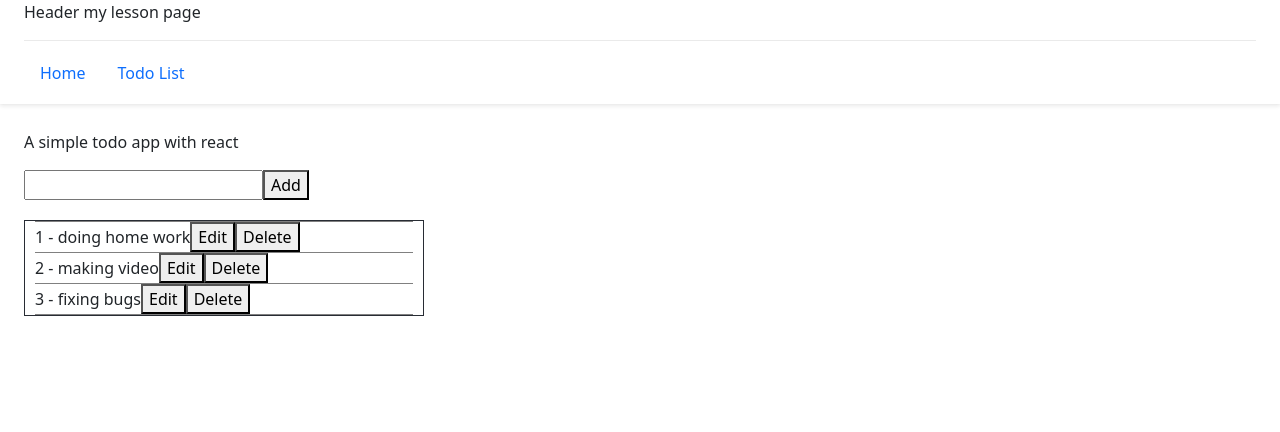
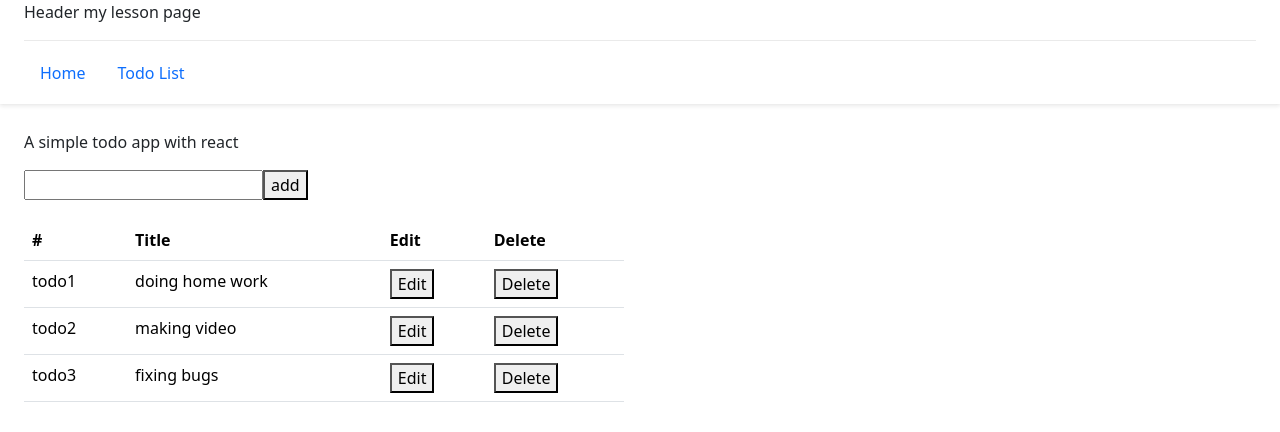
Before and after one commit to byline2009/react-tut-office, a React (Create React App) app: page /todos in a window 1280 px wide. Shown: the top 432 px of the page. Built offline with nearby package versions, Linux system fonts and the light colour scheme.

Commit message:
update layout

```diff
--- a/src/pages/Todos.jsx
+++ b/src/pages/Todos.jsx
@@ -1,4 +1,5 @@
 import React, { useState } from "react";
+import { Table } from "react-bootstrap";
 
 const Todo = () => {
   const [todos, setListTodo] = useState([
@@ -7,10 +8,29 @@ const Todo = () => {
     { id: "todo3", title: "fixing bugs" },
   ]);
   const [title, setTitle] = useState("");
+  const [titleAddButton, setTitleAddButton] = useState("add");
+  const [index, setIndex] = useState();
+  const [isEdit, setIsEdit] = useState(false);
 
   const handleAddTodo = (todo) => {
     setListTodo([...todos, todo]);
+    setTitle("");
   };
+
+  const handleEditTodo = () => {
+    const todosCopy = Object.assign(todos);
+    todosCopy[index].title = title;
+    setListTodo(todosCopy);
+    setTitle("");
+    setIsEdit(false);
+  };
+
+  const handleDeleteTodo = (indexDelete) => {
+    console.log("check", indexDelete);
+    const todosCopy = Object.assign(todos);
+    setListTodo(todosCopy.filter((item, i) => i !== indexDelete));
+  };
+
   return (
     <div className="todos">
       <p>A simple todo app with react</p>
@@ -26,26 +46,65 @@ const Todo = () => {
           <button
             type="button"
             onClick={() => {
-              const todo = { id: Math.random().toString, title: title };
-              handleAddTodo(todo);
+              if (isEdit === true) {
+                handleEditTodo();
+              } else {
+                const todo = {
+                  id: "id" + new Date().getTime(),
+                  title: title,
+                };
+                handleAddTodo(todo);
+              }
             }}
           >
-            Add
+            {titleAddButton}
           </button>
         </div>
         <div className="list-todo-content">
-          {todos.map((item, index) => {
-            return (
-              <div className="todo-child" key={index}>
-                <span>
-                  {" "}
-                  {index + 1} - {item.title}
-                </span>
-                <button>Edit</button>
-                <button>Delete</button>
-              </div>
-            );
-          })}
+          <Table>
+            <thead>
+              <tr>
+                <th>#</th>
+                <th>Title</th>
+                <th>Edit</th>
+                <th>Delete</th>
+              </tr>
+            </thead>
+            <tbody>
+              {todos.map((item, index) => {
+                return (
+                  <tr key={index}>
+                    <td>{item.id}</td>
+                    <td>
+                      <span>{item.title}</span>
+                    </td>
+                    <td>
+                      <button
+                        onClick={() => {
+                          setIndex(index);
+                          const todo = todos[index];
+                          setTitle(todo?.title);
+                          setTitleAddButton("Edit");
+                          setIsEdit(true);
+                        }}
+                      >
+                        Edit
+                      </button>
+                    </td>
+                    <td>
+                      <button
+                        onClick={() => {
+                          handleDeleteTodo(index);
+                        }}
+                      >
+                        Delete
+                      </button>
+                    </td>
+                  </tr>
+                );
+              })}
+            </tbody>
+          </Table>
         </div>
       </div>
     </div>
--- a/src/styles/pages/todos.scss
+++ b/src/styles/pages/todos.scss
@@ -1,15 +1,6 @@
 .todos {
   .list-todo-content {
     margin-top: 20px;
-    width: 400px;
-    border: 1px solid #282c34;
-    .todo-child {
-      border-bottom: 1px solid grey;
-      margin: 0 10px;
-
-      &:first-child {
-        border-top: 1px solid grey;
-      }
-    }
+    width: 600px;
   }
 }
```
